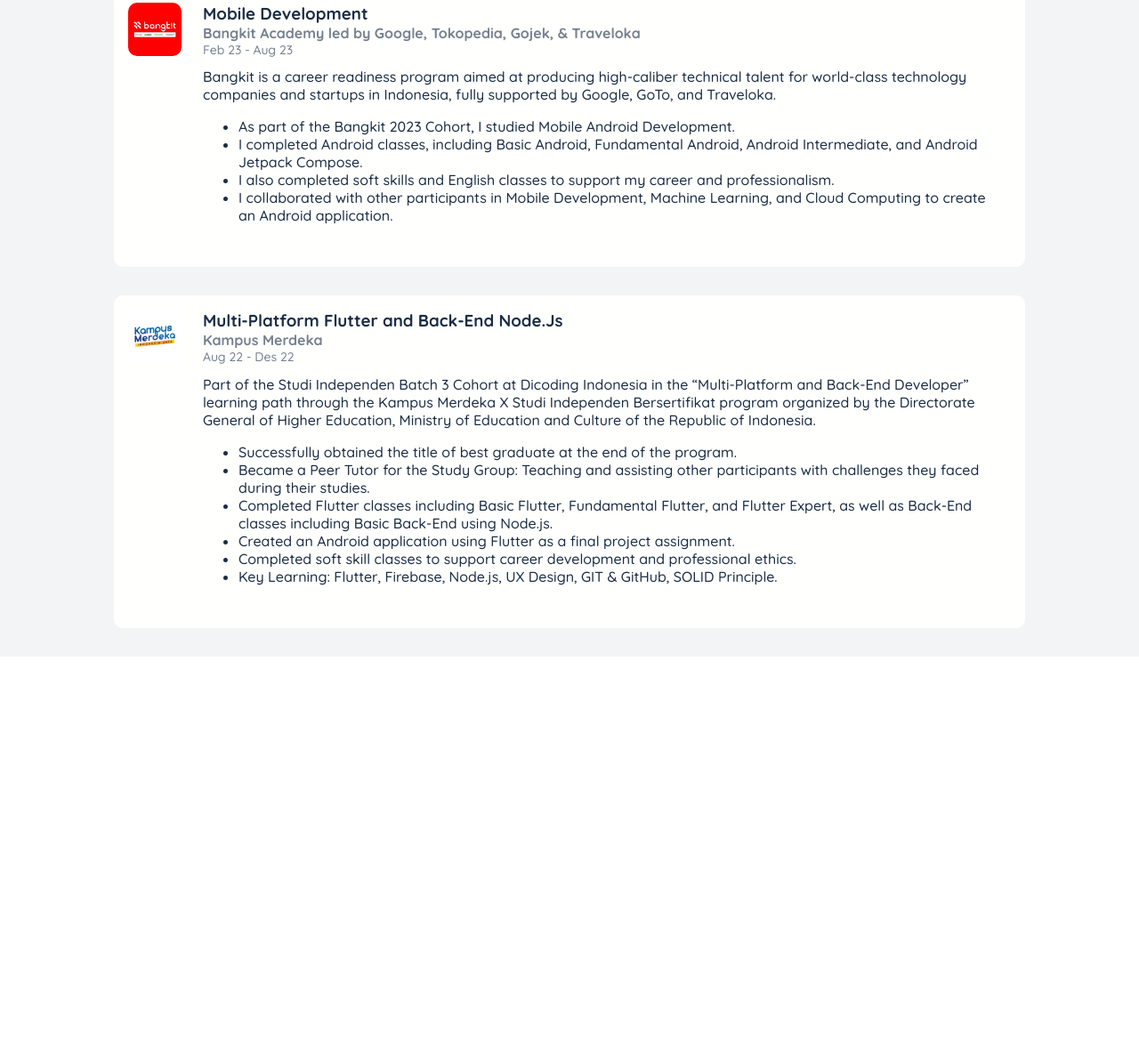
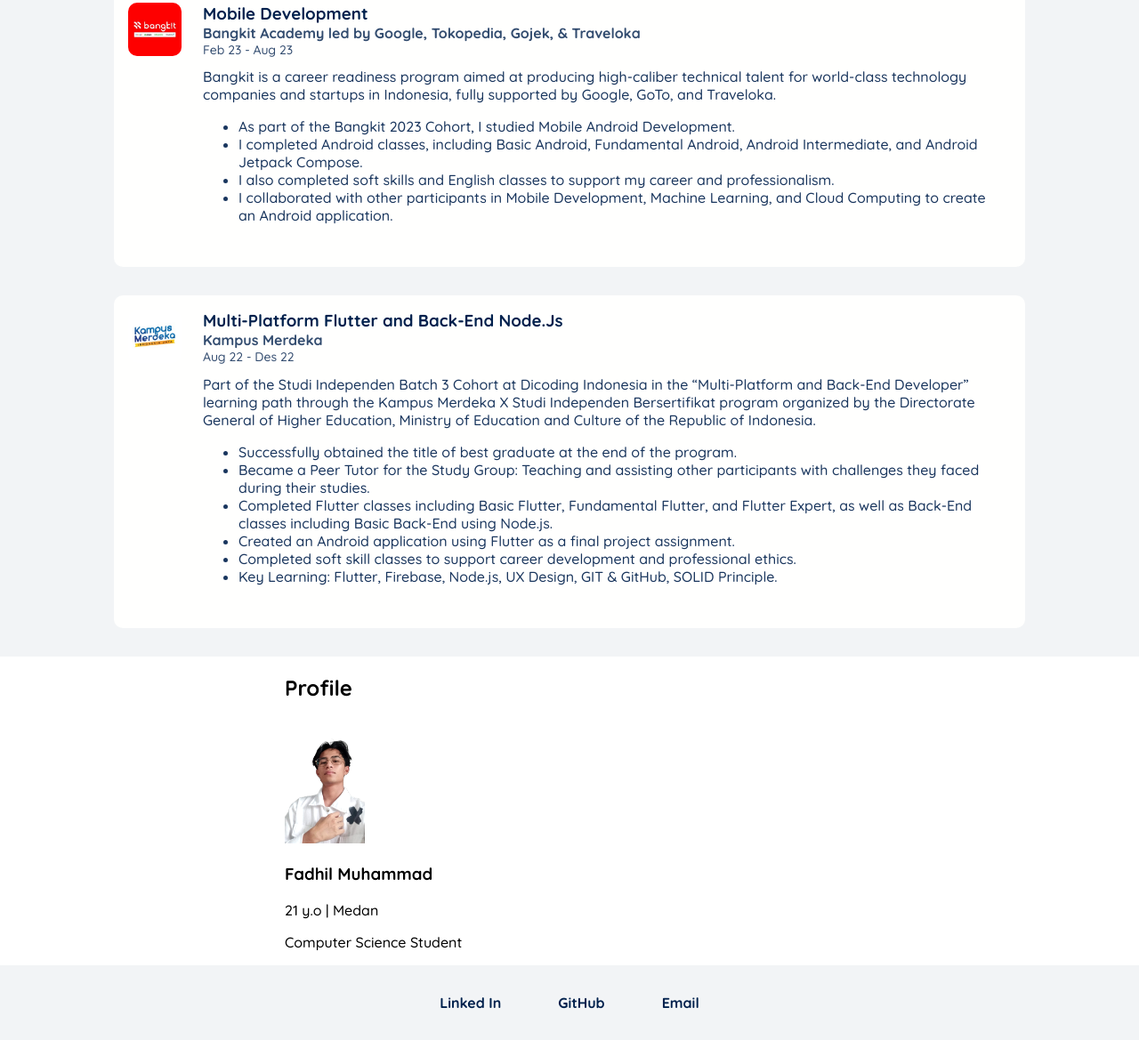
Before and after one commit to famuh/web-portfolio, a plain HTML site: page index.html in a window 1280 px wide. Shown: the part 1419-2588 px from the top of the page at 89% size. Before the commit the page ends 2157 px from the top, so only its background shows below. Drawn offline with Linux system fonts and the light colour scheme.

Commit message:
Submission dicoding (#1)
Submission dasar web dicoding

```diff
--- a/css/style.css
+++ b/css/style.css
@@ -7,13 +7,13 @@
 }
 
 body {
-    /* height: 100vh; */
     font-family: "Quicksand", sans-serif;
     margin: 0;
 
     display: flex;
     flex-direction: column;
     scroll-behavior: smooth;
+
 }
 
 header.navbar-container {
@@ -33,7 +33,6 @@ header.navbar-container {
         justify-content: center;
         gap: 2rem 1rem;
     }
-
 }
 
 
@@ -46,27 +45,52 @@ header.navbar-container .nav-list li a {
     text-decoration: none;
     font-size: 1.05rem;
     font-weight: 500;
-    color: #00214d;
+    color: #ff5470;
     padding: .5rem 1.5rem;
-    /* border-radius: 999px; */
     transition: all .5s ease-in-out;
 }
 
 header.navbar-container .nav-list li:hover a {
     background-color: #00ebc7;
-    color: #00214d;
+    color: #fffffe;
 }
 
 header .logo {
     color: #00214d;
-    /* padding: 1em 1.5rem;
-    background-color: #00ebc7;
-    border-radius: 0px 30px 0px 30px; */
+
+    h4 {
+        margin: 0px;
+    }
 }
 
-header .logo h4 {
-    margin: 0px;
+
+/* aside */
+aside{
+    width: 50%;
+    margin: auto;
 }
+
+aside img{
+    width: 90px;
+}
+
+/* footer */
+footer{
+    background-color: #f2f4f6;
+    display: flex;
+    justify-content: center;
+    padding: 2rem;
+
+
+}
+footer a{
+        text-decoration: none;
+        font-weight: 600;
+        color: #00214d;
+        margin: 0 2rem;
+
+}
+
 
 /* overview */
 
@@ -76,24 +100,20 @@ header .logo h4 {
 
 .overview {
     height: 100vh;
-    /* background-color: #fde24f; */
     display: flex;
     align-items: center;
     justify-content: space-around;
     padding: 3rem;
     color: #00214d;
 
-
     .penjelasan-overview {
         width: 50vw;
-        /* background-color: beige; */
         color: #1b2d45;
         text-align: justify;
         animation: fadeInAndSlide 1s ease-in forwards;
         animation-delay: 0.5s;
         opacity: 0;
         transform: translateX(-20px);
-
     }
 
     .foto-overview img {
@@ -110,15 +130,12 @@ header .logo h4 {
 
 /* Experience */
 .experience {
-    /* height: 100vh; */
     background-color: #f2f4f6;
-    color: #1b2d45;
     padding: 1rem 8rem;
 
     .isi-experience {
         display: flex;
         justify-content: space-around;
-        /* width: 70vw; */
         flex-direction: column;
 
         .experience-item {
@@ -128,19 +145,13 @@ header .logo h4 {
             border-radius: 10px;
             padding: 1em;
             margin: 1em 0;
-            /* opacity: 0;
-            animation: fadeInAndSlide 1s ease-in forwards;
-            animation-delay: 0.5s;
-            transform: translateX(-20px); */
 
             .info-experience {
                 display: flex;
                 flex-direction: column;
-                /* align-items: start; */
+                color: #00214d;
                 padding: none;
                 margin: 0 1.5em;
-
-
 
                 .nama-organisasi,
                 .penjelasan-organisasi {
@@ -148,13 +159,11 @@ header .logo h4 {
                 }
 
                 .penjelasan-organisasi, .periode-experience{
-                    opacity: 60%;
+                    opacity: 80%;
                 }
 
                 .jabatan-experience p {
                     margin: 0;
-
-
                 }
 
                 .periode-experience {
@@ -163,17 +172,15 @@ header .logo h4 {
 
                 .responsibility-experience {
                     margin: .7em 0 2em;
+                    color: #00214d;
+                    opacity: 90%;
                 }
-
             }
 
             .foto-experience {
                 width: 60px;
                 height: 60px;
-                /* background-color: #00ebc7; */
                 border-radius: 10px;
-
-
             }
         }
     }
--- a/index.html
+++ b/index.html
@@ -24,30 +24,43 @@
             <ul>
                 <li id="overview-button"><a href="#">Overview</a></li>
                 <li id="experience-button"><a href="#">Experience</a></li>
-                <li><a href="#">Portfolio</a></li>
-                <li><a href="#">Contact</a></li>
+                <li id="profile-button"><a href="#">Profile</a></li>
+
             </ul>
         </nav>
     </header>
 
+    <main>
         <div class="overview" id="overview">
             <div class="penjelasan-overview">
                 <h1 class="title">Overview</h1>
+                <article>
                     <p>
                         I am a final-semester Computer Science student with a strong interest and passion for Software
-                Development, particularly in Android. I thrive on challenges and am enthusiastic about learning new
-                things. Additionally, I have a high level of empathy and am accustomed to evaluating situations from
+                        Development, particularly in Android. I thrive on challenges and am enthusiastic about learning
+                        new
+                        things. Additionally, I have a high level of empathy and am accustomed to evaluating situations
+                        from
                         different perspectives. <br><br>
 
-                I graduated from the third batch of the Independent Study Program, where I studied Multi-Platform
-                development using Flutter and Back-End development using NodeJs. I was honored to receive the award for
-                the best graduate at the end of the program. Currently, I am participating in the Bangkit Academy 2023
-                program by Google, GoTo, and Traveloka, where I am studying Android Development using Kotlin and Jetpack
+                        I graduated from the third batch of the Independent Study Program, where I studied
+                        Multi-Platform
+                        development using Flutter and Back-End development using NodeJs. I was honored to receive the
+                        award
+                        for
+                        the best graduate at the end of the program. Currently, I am participating in the Bangkit
+                        Academy
+                        2023
+                        program by Google, GoTo, and Traveloka, where I am studying Android Development using Kotlin and
+                        Jetpack
                         Compose. I have skills and am very familiar with UI/UX design using Figma. <br><br>
 
-                In addition to my academic pursuits, I am also active in campus organizations. Currently, I serve as the
+                        In addition to my academic pursuits, I am also active in campus organizations. Currently, I
+                        serve as
+                        the
                         Chairperson of an organization where I am responsible for leading, managing, and overseeing its
                         operations. </p>
+                </article>
 
                 <div class="education-overview">
                     <h3>Education</h3>
@@ -60,27 +73,27 @@
                         </li>
                     </ul>
                 </div>
+
             </div>
 
             <div class="foto-overview">
                 <img class="foto-aing" src="./img/foto_saya.png" alt="foto Fadhil" srcset="">
             </div>
         </div>
+    </main>
 
 
     <div class="experience" id="experience">
         <h1 class="title">Experience</h1>
+        <div class="isi-experience">
+            <div class="experience-item">
+                <img class="foto-experience" src="./img/bitsmikro.jpeg" alt="foto bitsmikro">
+                <div class="info-experience">
 
-        <div class="isi-experience">
-
-            <div class="experience-item">
-
-                    <img class="foto-experience" src="./img/bitsmikro.jpeg" alt="foto bitsmikro">
-
-                <div class="info-experience">
                     <h3 class="nama-organisasi">BITSMIKRO ( Big Family of Informatics Student Mikroskil)</h3>
                     <h4 class="penjelasan-organisasi">Himpunan Mahasiswa Program Studi Teknik Informatika Universitas
-                        Mikroskil</h4>
+                        Mikroskil
+                    </h4>
 
                     <ul>
                         <li>
@@ -119,19 +132,22 @@
                 <div class="info-experience">
                     <h3 class="nama-organisasi">Mobile Development</h3>
                     <h4 class="penjelasan-organisasi">Bangkit Academy led by Google, Tokopedia, Gojek, & Traveloka</h4>
-
                     <div class="jabatan-experience">
                         <p class="periode-experience">Feb 23 - Aug 23</p>
                         <div class="responsibility-experience">
-                            <p>Bangkit is a career readiness program aimed at producing high-caliber technical talent for world-class technology companies and startups in Indonesia, fully supported by Google, GoTo, and Traveloka.</p>
+                            <p>Bangkit is a career readiness program aimed at producing high-caliber technical talent
+                                for world-class technology companies and startups in Indonesia, fully supported by
+                                Google, GoTo, and Traveloka.</p>
                             <ul>
                                 <li> As part of the Bangkit 2023 Cohort, I studied Mobile Android Development.</li>
-                                <li>I completed Android classes, including Basic Android, Fundamental Android, Android Intermediate, and Android Jetpack Compose.</li>
-                                <li>I also completed soft skills and English classes to support my career and professionalism.</li>
-                                <li>I collaborated with other participants in Mobile Development, Machine Learning, and Cloud Computing to create an Android application.</li>
+                                <li>I completed Android classes, including Basic Android, Fundamental Android, Android
+                                    Intermediate, and Android Jetpack Compose.</li>
+                                <li>I also completed soft skills and English classes to support my career and
+                                    professionalism.</li>
+                                <li>I collaborated with other participants in Mobile Development, Machine Learning, and
+                                    Cloud Computing to create an Android application.</li>
                             </ul>
                         </div>
-
                     </div>
                 </div>
             </div>
@@ -148,25 +164,43 @@
                     <div class="jabatan-experience">
                         <p class="periode-experience">Aug 22 - Des 22</p>
                         <div class="responsibility-experience">
-                            <p>Part of the Studi Independen Batch 3 Cohort at Dicoding Indonesia in the “Multi-Platform and Back-End Developer” learning path through the Kampus Merdeka X Studi Independen Bersertifikat program organized by the Directorate General of Higher Education, Ministry of Education and Culture of the Republic of Indonesia.</p>
+                            <p>Part of the Studi Independen Batch 3 Cohort at Dicoding Indonesia in the “Multi-Platform
+                                and Back-End Developer” learning path through the Kampus Merdeka X Studi Independen
+                                Bersertifikat program organized by the Directorate General of Higher Education, Ministry
+                                of Education and Culture of the Republic of Indonesia.</p>
                             <ul>
                                 <li>Successfully obtained the title of best graduate at the end of the program.</li>
-                                <li>Became a Peer Tutor for the Study Group: Teaching and assisting other participants with challenges they faced during their studies.</li>
-                                <li>Completed Flutter classes including Basic Flutter, Fundamental Flutter, and Flutter Expert, as well as Back-End classes including Basic Back-End using Node.js.</li>
+                                <li>Became a Peer Tutor for the Study Group: Teaching and assisting other participants
+                                    with challenges they faced during their studies.</li>
+                                <li>Completed Flutter classes including Basic Flutter, Fundamental Flutter, and Flutter
+                                    Expert, as well as Back-End classes including Basic Back-End using Node.js.</li>
                                 <li>Created an Android application using Flutter as a final project assignment.</li>
-                                <li>Completed soft skill classes to support career development and professional ethics.</li>
-                                <li>Key Learning: Flutter, Firebase, Node.js, UX Design, GIT & GitHub, SOLID Principle.</li>
+                                <li>Completed soft skill classes to support career development and professional ethics.
+                                </li>
+                                <li>Key Learning: Flutter, Firebase, Node.js, UX Design, GIT & GitHub, SOLID Principle.
+                                </li>
                             </ul>
                         </div>
 
                     </div>
                 </div>
             </div>
-
+        </div>
     </div>
 
-    </div>
+    <aside id="profile">
+        <h2>Profile</h2><br>
+        <img src="img/foto_saya.png" alt="profil pembuat">
+        <h3>Fadhil Muhammad</h3>
+        <p>21 y.o | Medan</p>
+        <p>Computer Science Student</p>
+    </aside>
 
+    <footer>
+        <a href="https://www.linkedin.com/in/fadhil-muhammad79/">Linked In</a>
+        <a href="https://github.com/famuh">GitHub</a>
+        <a href="mailto:famuh79@gmail.com">Email</a>
+    </footer>
 
     <script src="main.js"></script>
 </body>
--- a/main.js
+++ b/main.js
@@ -6,6 +6,7 @@ document.addEventListener("DOMContentLoaded", function() {
 
     var overviewButton = document.getElementById("overview-button")
     var experienceButton = document.getElementById("experience-button")
+    var profileButton = document.getElementById("profile-button")
 
     overviewButton.addEventListener("click", function() {
         var targetOverview = document.getElementById("overview")
@@ -24,7 +25,14 @@ document.addEventListener("DOMContentLoaded", function() {
             behavior: "smooth",
             top: targetExperience.offsetTop
         })
+    })
 
+    profileButton.addEventListener("click", function() {
+        var targetExperience = document.getElementById("profile")
+        window.scrollTo({
+            behavior: "smooth",
+            top: targetExperience.offsetTop
+        })
     })
 
 
```
Lines whose indentation alone changed are shown as unchanged.
